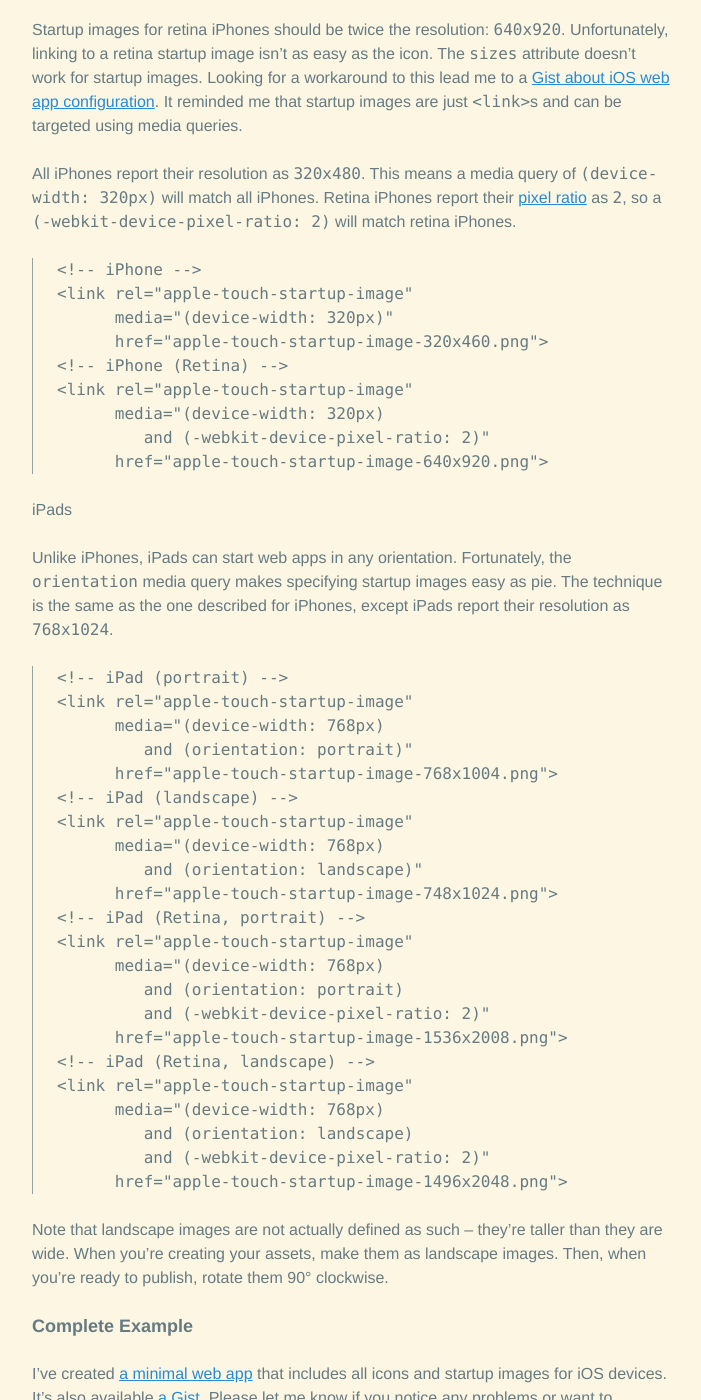
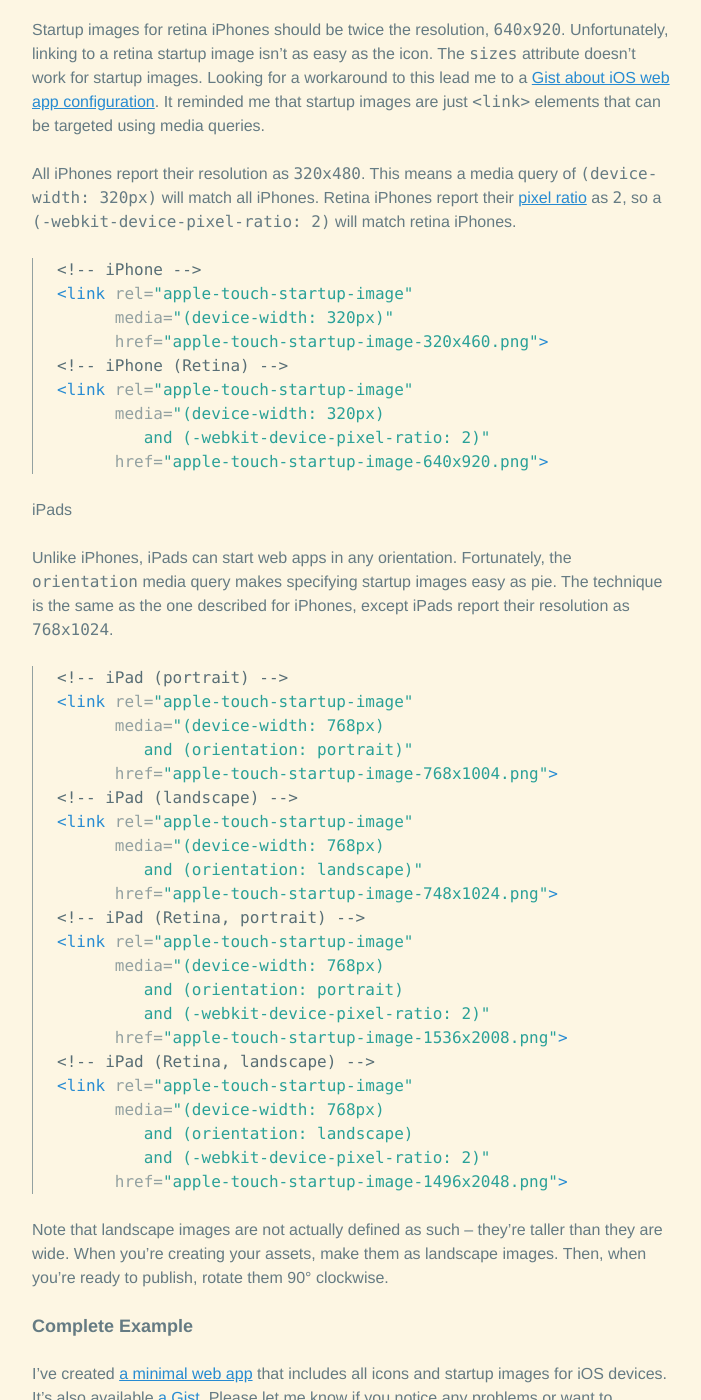
Before and after one commit to tfausak/tfausak.github.io, a Jekyll site: the page built from _posts/2012-03-27-ios-web-app-icons-and-startup-images.md, in a window 1280 px wide and 1400 px high, scrolled down 1210 px. Shown: the whole window, without its empty margins (288-989 px from the left). Built offline with Jekyll 4.4.1, drawn with Linux system fonts in a browser that asks for light colours; comment, search, counter and statistics services are not loaded; some of the changed text lies outside the part shown.

Commit message:
Add syntax highlighting.

```diff
--- a/_posts/2012-03-27-ios-web-app-icons-and-startup-images.md
+++ b/_posts/2012-03-27-ios-web-app-icons-and-startup-images.md
@@ -27,10 +27,12 @@ for iPads and `114x114` for retina iPhones. Since retina iPads have
 twice the resolution of regular iPads, it makes sense that their
 icons are `144x144`, twice that of the regular iPad.
 
-    <!-- iPad (Retina) -->
-    <link rel="apple-touch-icon"
-          sizes="144x144"
-          href="apple-touch-icon-144x144.png">
+{% highlight html %}
+<!-- iPad (Retina) -->
+<link rel="apple-touch-icon"
+      sizes="144x144"
+      href="apple-touch-icon-144x144.png">
+{% endhighlight %}
 
 The official icon sizes are listed in Apple's [icon creation
 guidelines][2]. If you want to support all iOS devices, you need
@@ -55,27 +57,29 @@ Note that it's 20 pixels shorter than the iPhone's resolution of
 `320x480`. The status bar is always visible while a web app is
 loading, and it's exactly 20 pixels tall.
 
-Startup images for retina iPhones should be twice the resolution:
+Startup images for retina iPhones should be twice the resolution,
 `640x920`. Unfortunately, linking to a retina startup image isn't
 as easy as the icon. The `sizes` attribute doesn't work for startup
 images. Looking for a workaround to this lead me to a [Gist about
 iOS web app configuration][3]. It reminded me that startup images
-are just `<link>`s and can be targeted using media queries.
+are just `<link>` elements that can be targeted using media queries.
 
 All iPhones report their resolution as `320x480`. This means a media
 query of `(device-width: 320px)` will match all iPhones. Retina
 iPhones report their [pixel ratio][4] as `2`, so a
 `(-webkit-device-pixel-ratio: 2)` will match retina iPhones.
 
-    <!-- iPhone -->
-    <link rel="apple-touch-startup-image"
-          media="(device-width: 320px)"
-          href="apple-touch-startup-image-320x460.png">
-    <!-- iPhone (Retina) -->
-    <link rel="apple-touch-startup-image"
-          media="(device-width: 320px)
-             and (-webkit-device-pixel-ratio: 2)"
-          href="apple-touch-startup-image-640x920.png">
+{% highlight html %}
+<!-- iPhone -->
+<link rel="apple-touch-startup-image"
+      media="(device-width: 320px)"
+      href="apple-touch-startup-image-320x460.png">
+<!-- iPhone (Retina) -->
+<link rel="apple-touch-startup-image"
+      media="(device-width: 320px)
+         and (-webkit-device-pixel-ratio: 2)"
+      href="apple-touch-startup-image-640x920.png">
+{% endhighlight %}
 
 ### iPads
 
@@ -84,28 +88,30 @@ Fortunately, the `orientation` media query makes specifying startup
 images easy as pie. The technique is the same as the one described
 for iPhones, except iPads report their resolution as `768x1024`.
 
-    <!-- iPad (portrait) -->
-    <link rel="apple-touch-startup-image"
-          media="(device-width: 768px)
-             and (orientation: portrait)"
-          href="apple-touch-startup-image-768x1004.png">
-    <!-- iPad (landscape) -->
-    <link rel="apple-touch-startup-image"
-          media="(device-width: 768px)
-             and (orientation: landscape)"
-          href="apple-touch-startup-image-748x1024.png">
-    <!-- iPad (Retina, portrait) -->
-    <link rel="apple-touch-startup-image"
-          media="(device-width: 768px)
-             and (orientation: portrait)
-             and (-webkit-device-pixel-ratio: 2)"
-          href="apple-touch-startup-image-1536x2008.png">
-    <!-- iPad (Retina, landscape) -->
-    <link rel="apple-touch-startup-image"
-          media="(device-width: 768px)
-             and (orientation: landscape)
-             and (-webkit-device-pixel-ratio: 2)"
-          href="apple-touch-startup-image-1496x2048.png">
+{% highlight html %}
+<!-- iPad (portrait) -->
+<link rel="apple-touch-startup-image"
+      media="(device-width: 768px)
+         and (orientation: portrait)"
+      href="apple-touch-startup-image-768x1004.png">
+<!-- iPad (landscape) -->
+<link rel="apple-touch-startup-image"
+      media="(device-width: 768px)
+         and (orientation: landscape)"
+      href="apple-touch-startup-image-748x1024.png">
+<!-- iPad (Retina, portrait) -->
+<link rel="apple-touch-startup-image"
+      media="(device-width: 768px)
+         and (orientation: portrait)
+         and (-webkit-device-pixel-ratio: 2)"
+      href="apple-touch-startup-image-1536x2008.png">
+<!-- iPad (Retina, landscape) -->
+<link rel="apple-touch-startup-image"
+      media="(device-width: 768px)
+         and (orientation: landscape)
+         and (-webkit-device-pixel-ratio: 2)"
+      href="apple-touch-startup-image-1496x2048.png">
+{% endhighlight %}
 
 Note that landscape images are not actually defined as such --
 they're taller than they are wide. When you're creating your assets,
@@ -114,7 +120,7 @@ rotate them 90° clockwise.
 
 ## Complete Example
 
-I've created [a minimal  web app][5] that includes all icons and
+I've created [a minimal web app][5] that includes all icons and
 startup images for iOS devices. It's also available [a Gist][6].
 Please let me know if you notice any problems or want to suggest
 an improvement.
```
Also changed, not shown: other parts of _posts/2012-03-27-ios-web-app-icons-and-startup-images.md (+3 -3 lines).
